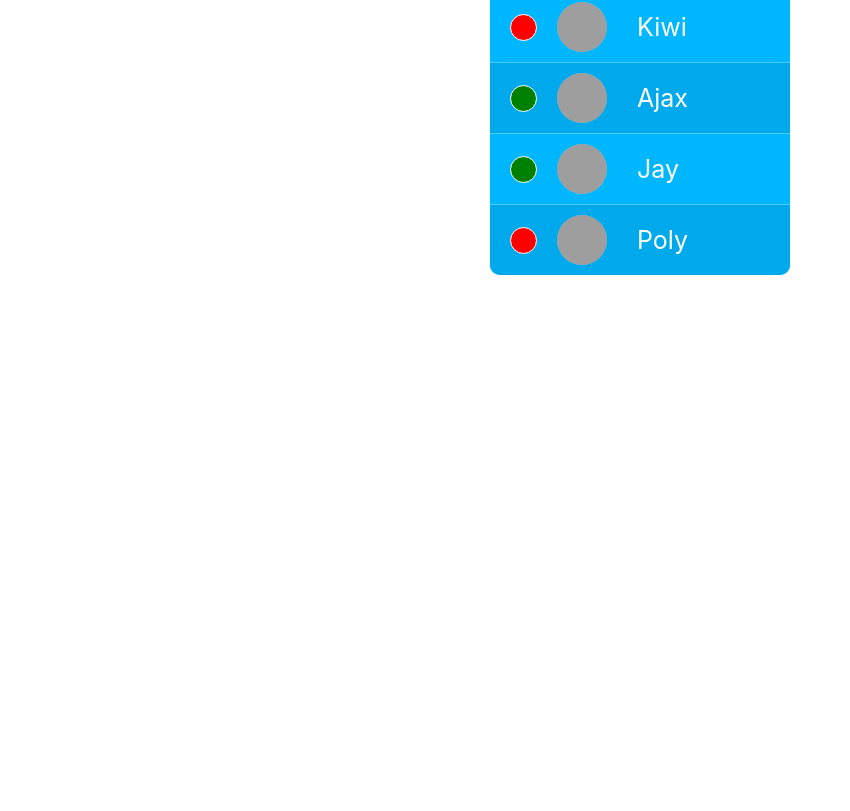
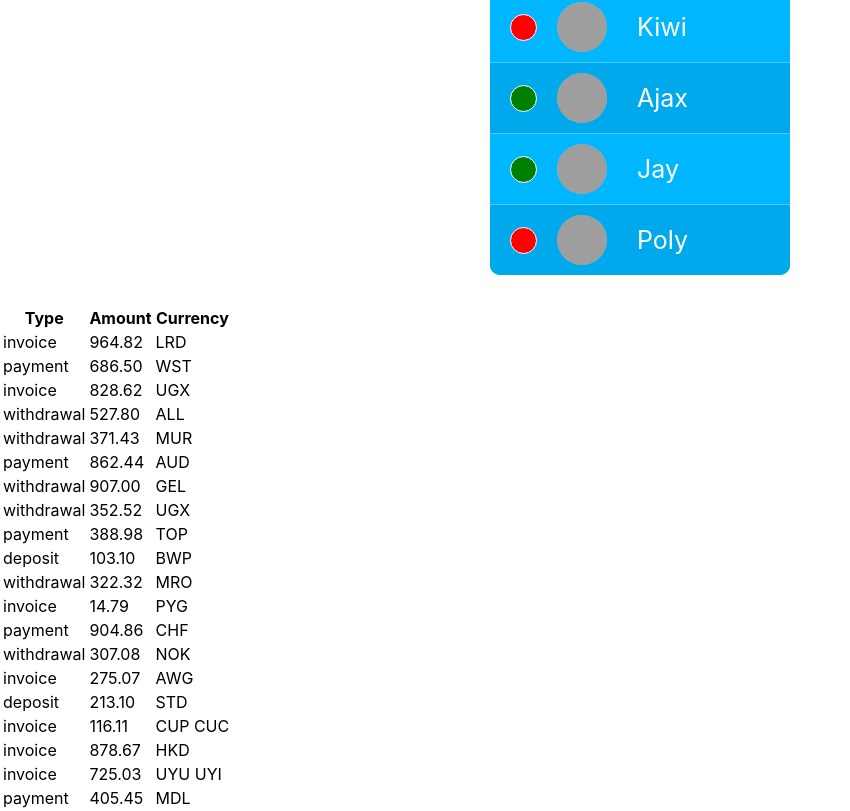
Before and after one commit to rostunho/goit-react-hw-01-components, a React (Create React App) app: page / in a window 1280 px wide. Shown: the part 807-1618 px from the top of the page, without its empty margins (0-850 px from the left). Before the commit the page ends 1112 px from the top, so only its background shows below. Built offline with nearby package versions, Linux system fonts and the light colour scheme; grey boxes are pictures that could not be loaded.

Commit message:
task-04 started

```diff
--- a/src/App.js
+++ b/src/App.js
@@ -1,11 +1,11 @@
-// import logo from './logo.svg';
-// import './App.css';
 import Profile from 'components/Profile/Profile';
 import Statistic from 'components/Statistic/Statistic';
 import FriendList from 'components/FriendList/FriendList';
+import TransactionHistory from 'components/TransactionHistory/TransactionHistory';
 import user from './database/user.json';
 import data from './database/data.json';
 import friends from './database/friends.json';
+import transactions from './database/transactions.json';
 
 function App() {
   return (
@@ -20,6 +20,7 @@
       <Statistic title="Upload stats" stats={data} />
       <Statistic stats={data} />
       <FriendList friends={friends} />
+      <TransactionHistory transactions={transactions} />
     </>
   );
 }
--- /dev/null
+++ b/src/components/TransactionHistory/TransactionHistory.jsx
@@ -0,0 +1,40 @@
+import styles from './TransactionHistory.css';
+import PropTypes from 'prop-types';
+
+function TransactionHistory({ transactions }) {
+  return (
+    <table className={styles.transactionHistory}>
+      <thead>
+        <tr>
+          <th className={styles.tableHead}>Type</th>
+          <th className={styles.tableHead}>Amount</th>
+          <th className={styles.tableHead}>Currency</th>
+        </tr>
+      </thead>
+      <tbody>
+        {transactions.map(({ id, type, amount, currency }) => {
+          return (
+            <tr key={id}>
+              <td className={styles.tableData}>{type}</td>
+              <td className={styles.tableData}>{amount}</td>
+              <td className={styles.tableData}>{currency}</td>
+            </tr>
+          );
+        })}
+      </tbody>
+    </table>
+  );
+}
+
+TransactionHistory.propTypes = {
+  transactions: PropTypes.arrayOf(
+    PropTypes.shape({
+      id: PropTypes.string.isRequired,
+      type: PropTypes.string.isRequired,
+      amount: PropTypes.string.isRequired,
+      currency: PropTypes.string.isRequired,
+    }),
+  ),
+};
+
+export default TransactionHistory;
--- /dev/null
+++ b/src/database/transactions.json
@@ -0,0 +1,122 @@
+[
+  {
+    "id": "1e0700a2-5183-4291-85cc-2065a036a683",
+    "type": "invoice",
+    "amount": "964.82",
+    "currency": "LRD"
+  },
+  {
+    "id": "a30f821b-4d25-4ff0-abdd-e340b3f0dd2b",
+    "type": "payment",
+    "amount": "686.50",
+    "currency": "WST"
+  },
+  {
+    "id": "44dca67a-8e5a-4798-bf8e-b15efd4e1abd",
+    "type": "invoice",
+    "amount": "828.62",
+    "currency": "UGX"
+  },
+  {
+    "id": "ea8ed3dc-2b68-4a53-905a-53ecb0adef33",
+    "type": "withdrawal",
+    "amount": "527.80",
+    "currency": "ALL"
+  },
+  {
+    "id": "ea76146a-0b00-4b80-bc02-a8c822176712",
+    "type": "withdrawal",
+    "amount": "371.43",
+    "currency": "MUR"
+  },
+  {
+    "id": "63ca02f9-d637-46b5-9237-f3b24425e029",
+    "type": "payment",
+    "amount": "862.44",
+    "currency": "AUD"
+  },
+  {
+    "id": "ed0263e8-59a5-4bf1-87e0-2bb88e53dc34",
+    "type": "withdrawal",
+    "amount": "907.00",
+    "currency": "GEL"
+  },
+  {
+    "id": "6013bad0-750c-4691-8bc2-d8f2b43969c4",
+    "type": "withdrawal",
+    "amount": "352.52",
+    "currency": "UGX"
+  },
+  {
+    "id": "252c7be4-8b06-4fa7-8d42-61fb835b70d5",
+    "type": "payment",
+    "amount": "388.98",
+    "currency": "TOP"
+  },
+  {
+    "id": "4eaab41b-b967-40ac-82ed-85fc66f646f1",
+    "type": "deposit",
+    "amount": "103.10",
+    "currency": "BWP"
+  },
+  {
+    "id": "9648a350-8469-42d5-8bf3-18090de5fe67",
+    "type": "withdrawal",
+    "amount": "322.32",
+    "currency": "MRO"
+  },
+  {
+    "id": "9c5c25fb-1a95-4b2f-8d1f-4c4426d677cc",
+    "type": "invoice",
+    "amount": "14.79",
+    "currency": "PYG"
+  },
+  {
+    "id": "43ef232c-80e9-4d6f-b48a-b22405620de3",
+    "type": "payment",
+    "amount": "904.86",
+    "currency": "CHF"
+  },
+  {
+    "id": "5161682e-e620-4019-ab0a-24ceb10fbd20",
+    "type": "withdrawal",
+    "amount": "307.08",
+    "currency": "NOK"
+  },
+  {
+    "id": "7b119d71-42e6-4c42-a141-6818b07bb9ff",
+    "type": "invoice",
+    "amount": "275.07",
+    "currency": "AWG"
+  },
+  {
+    "id": "a4f65722-65c4-4c28-b1f4-b8ed988bb205",
+    "type": "deposit",
+    "amount": "213.10",
+    "currency": "STD"
+  },
+  {
+    "id": "c6e5784b-0ca3-48d6-86e5-b5128af5a523",
+    "type": "invoice",
+    "amount": "116.11",
+    "currency": "CUP CUC"
+  },
+  {
+    "id": "c9ebed6a-3a02-4b49-ac0d-0534b51f2bfd",
+    "type": "invoice",
+    "amount": "878.67",
+    "currency": "HKD"
+  },
+  {
+    "id": "a4a98b0e-b22c-438b-9f83-de2df52110c8",
+    "type": "invoice",
+    "amount": "725.03",
+    "currency": "UYU UYI"
+  },
+  {
+    "id": "b39bfa7a-0166-4c47-94d6-87d20590f746",
+    "type": "payment",
+    "amount": "405.45",
+    "currency": "MDL"
+  }
+]
```
Also changed, not shown: src/components/FriendList/FriendList.jsx (renamed from src/components/FriendList/FriendList.js), src/components/FriendListItem/FriendListItem.jsx (renamed from src/components/FriendListItem/FriendListItem.js), src/components/Profile/Profile.jsx (renamed from src/components/Profile/Profile.js), src/components/Statistic/Statistic.jsx (renamed from src/components/Statistic/Statistic.js), src/components/TransactionHistory/TransactionHistory.css (added).
